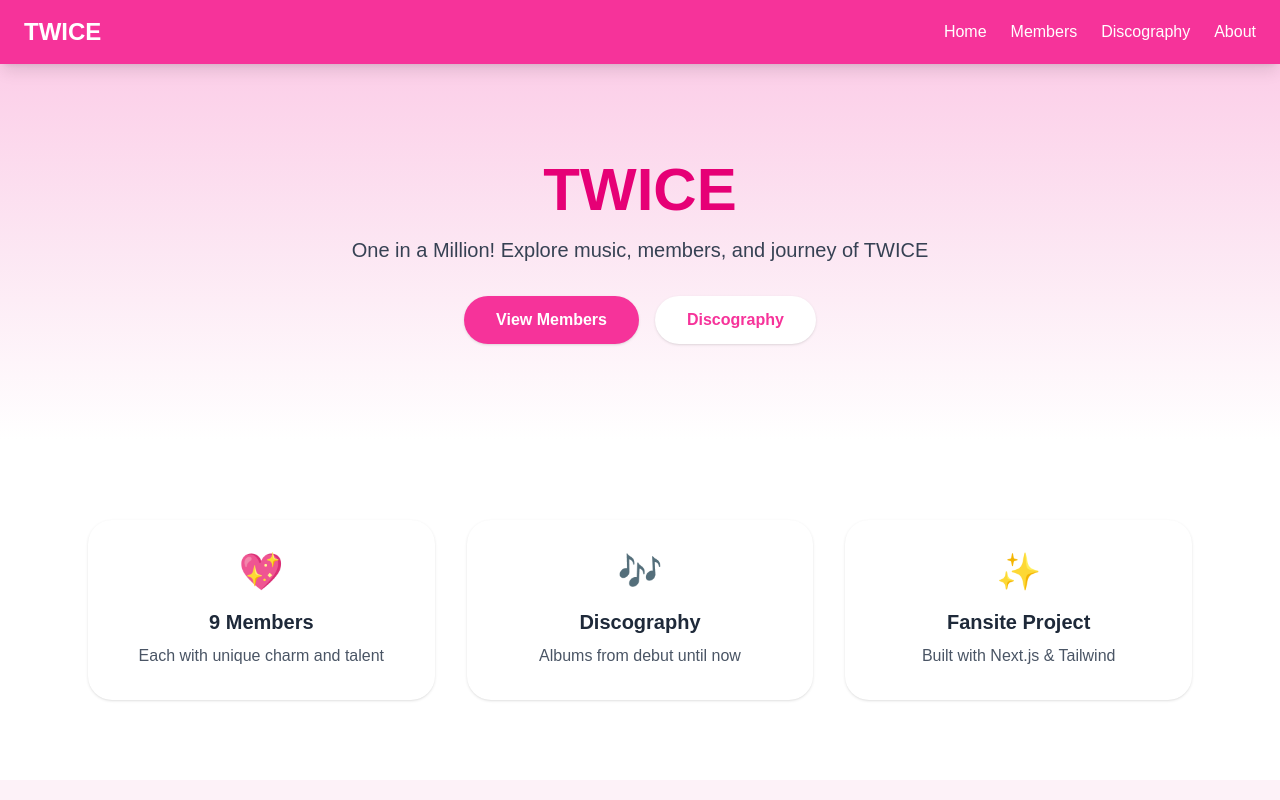
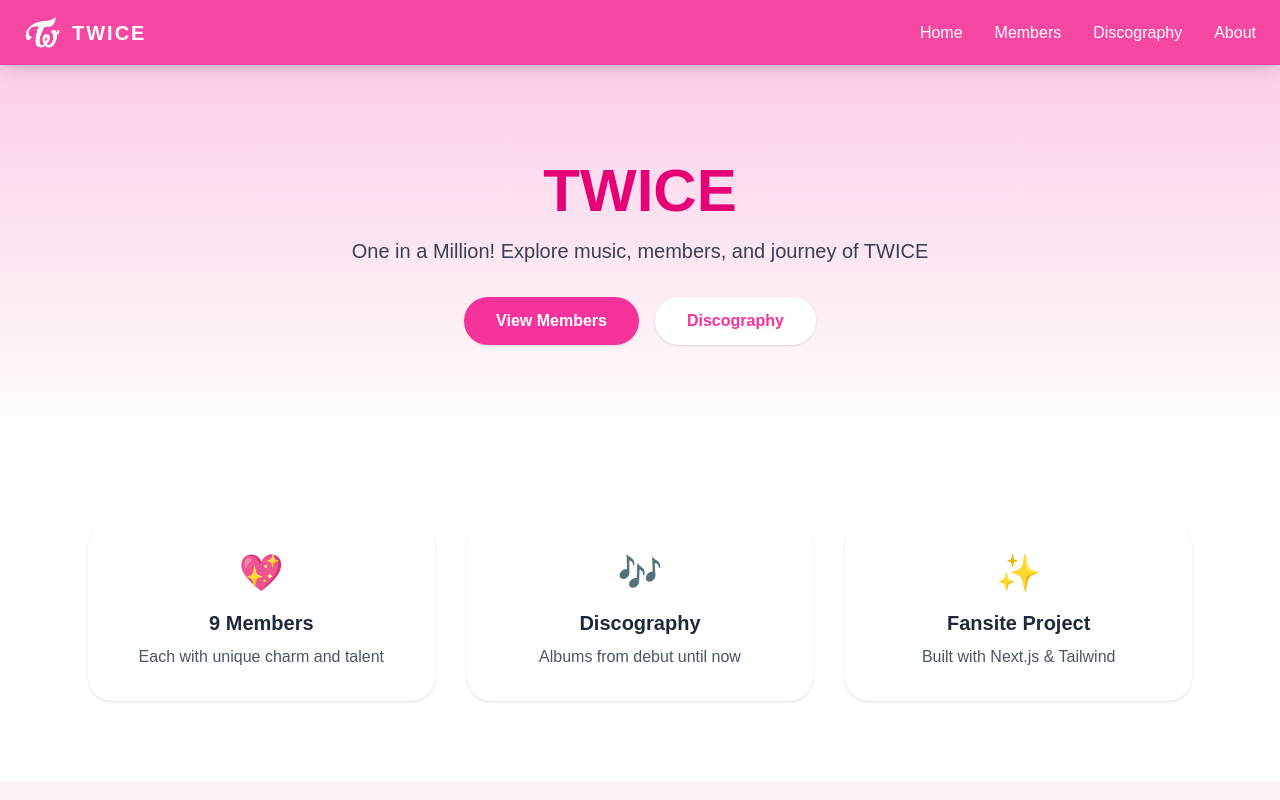
Before and after one commit to naufaldzakwannn/twice, a Next.js app: page / in a window 1280 px wide. Shown: the top 800 px of the page. Built offline with nearby package versions, Linux system fonts and the light colour scheme.

Commit message:
Fixing Navbar and Adding Logo

```diff
--- a/app/layout.tsx
+++ b/app/layout.tsx
@@ -3,9 +3,47 @@
 import Footer from "@/components/Footer";
 import { Analytics } from "@vercel/analytics/next";
 
-export const metadata = {
-  title: "TWICE Fan Web",
-  description: "All about TWICE Girlgroup",
+import type { Metadata } from "next";
+
+export const metadata: Metadata = {
+  title: {
+    default: "TWICE Archive",
+    template: "%s | TWICE Archive",
+  },
+  description: "TWICE Archive adalah fansite yang menampilkan profil member, discography lengkap, dan perjalanan karier girl group TWICE.",
+  keywords: ["TWICE", "TWICE members", "TWICE discography", "K-pop", "JYP Entertainment", "TWICE fanpage"],
+  authors: [{ name: "TWICE Archive" }],
+  creator: "TWICE Archive",
+
+  icons: {
+    icon: "/logo-twice1.png",
+    shortcut: "/favicon.ico",
+    apple: "/apple-touch-icon.png",
+  },
+
+  openGraph: {
+    title: "TWICE Archive",
+    description: "Fansite TWICE berisi profil member, album, dan konten eksklusif.",
+    url: "https://twice-archive.vercel.app", // ganti nanti
+    siteName: "TWICE Archive",
+    images: [
+      {
+        url: "/og-image.png", // optional
+        width: 1200,
+        height: 630,
+        alt: "TWICE Archive",
+      },
+    ],
+    locale: "en_US",
+    type: "website",
+  },
+
+  twitter: {
+    card: "summary_large_image",
+    title: "TWICE Archive",
+    description: "Fansite TWICE berisi profil member, album, dan konten eksklusif.",
+    images: ["/og-image.png"],
+  },
 };
 
 export default function RootLayout({ children }: { children: React.ReactNode }) {
--- a/components/Navbar.tsx
+++ b/components/Navbar.tsx
@@ -1,58 +1,59 @@
 "use client";
 
 import Link from "next/link";
+import Image from "next/image";
 import { useState } from "react";
+import { motion, AnimatePresence } from "framer-motion";
 
 export default function Navbar() {
   const [open, setOpen] = useState(false);
 
+  const menu = [
+    { name: "Home", href: "/" },
+    { name: "Members", href: "/members" },
+    { name: "Discography", href: "/discography" },
+    { name: "About", href: "/about" },
+  ];
+
   return (
-    <nav className="sticky top-0 bg-pink-500 shadow-lg z-50">
-      <div className="max-w-7xl mx-auto px-6 py-4 flex justify-between items-center">
-        {/* Logo */}
-        <h1 className="text-2xl font-extrabold text-white">TWICE</h1>
+    <nav className="sticky top-0 z-50 bg-pink-500/90 backdrop-blur shadow-lg">
+      <div className="max-w-7xl mx-auto px-6 py-4 flex items-center justify-between">
+        {/* LOGO */}
+        <Link href="/" className="flex items-center gap-3">
+          <Image src="/logo-twice2.png" alt="TWICE Logo" width={36} height={36} priority />
+          <span className="text-white text-xl font-extrabold tracking-widest">TWICE</span>
+        </Link>
 
-        {/* Desktop Menu */}
-        <div className="hidden md:flex space-x-6 font-medium text-white">
-          <Link href="/" className="hover:text-pink-200">
-            Home
-          </Link>
-          <Link href="/members" className="hover:text-pink-200">
-            Members
-          </Link>
-          <Link href="/discography" className="hover:text-pink-200">
-            Discography
-          </Link>
-          <Link href="/about" className="hover:text-pink-200">
-            About
-          </Link>
+        {/* DESKTOP MENU */}
+        <div className="hidden md:flex items-center gap-8">
+          {menu.map((item) => (
+            <Link key={item.name} href={item.href} className="relative text-white font-medium group">
+              {item.name}
+              <span className="absolute -bottom-1 left-0 w-0 h-0.5 bg-white transition-all group-hover:w-full" />
+            </Link>
+          ))}
         </div>
 
-        {/* Hamburger Button */}
-        <button onClick={() => setOpen(!open)} className="md:hidden text-white focus:outline-none">
+        {/* HAMBURGER */}
+        <button onClick={() => setOpen(!open)} className="md:hidden text-white" aria-label="Toggle Menu">
           <svg className="w-7 h-7" fill="none" stroke="currentColor" strokeWidth={2} viewBox="0 0 24 24">
             {open ? <path strokeLinecap="round" strokeLinejoin="round" d="M6 18L18 6M6 6l12 12" /> : <path strokeLinecap="round" strokeLinejoin="round" d="M4 6h16M4 12h16M4 18h16" />}
           </svg>
         </button>
       </div>
 
-      {/* Mobile Menu */}
-      {open && (
-        <div className="md:hidden bg-pink-500 px-6 pb-4 text-white space-y-3">
-          <Link href="/" onClick={() => setOpen(false)} className="block">
-            Home
-          </Link>
-          <Link href="/members" onClick={() => setOpen(false)} className="block">
-            Members
-          </Link>
-          <Link href="/discography" onClick={() => setOpen(false)} className="block">
-            Discography
-          </Link>
-          <Link href="/about" onClick={() => setOpen(false)} className="block">
-            About
-          </Link>
-        </div>
-      )}
+      {/* MOBILE MENU */}
+      <AnimatePresence>
+        {open && (
+          <motion.div initial={{ opacity: 0, y: -10 }} animate={{ opacity: 1, y: 0 }} exit={{ opacity: 0, y: -10 }} transition={{ duration: 0.25 }} className="md:hidden bg-pink-500/95 backdrop-blur px-6 pb-6 space-y-4 text-white">
+            {menu.map((item) => (
+              <Link key={item.name} href={item.href} onClick={() => setOpen(false)} className="block text-lg font-medium hover:text-pink-200 transition">
+                {item.name}
+              </Link>
+            ))}
+          </motion.div>
+        )}
+      </AnimatePresence>
     </nav>
   );
 }
```
Also changed, not shown: public/logo-twice2.png (added).
